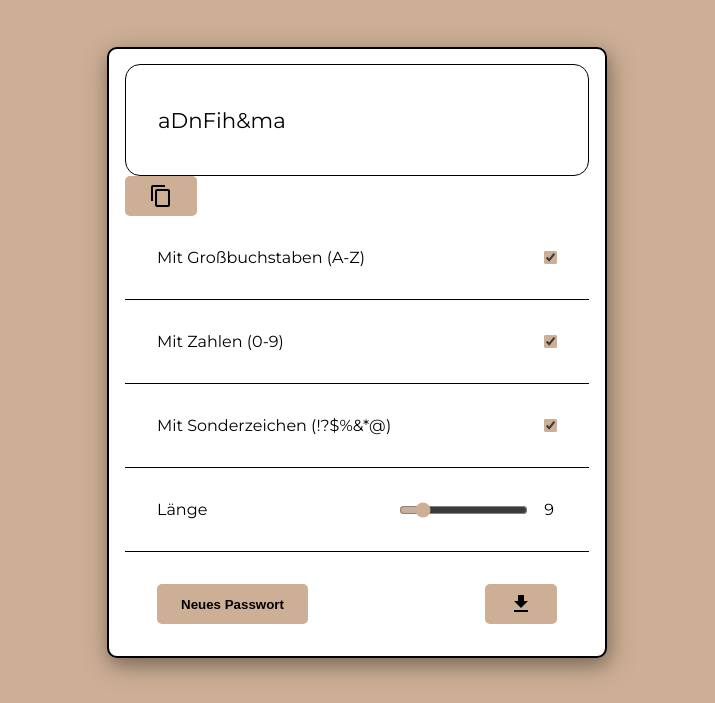
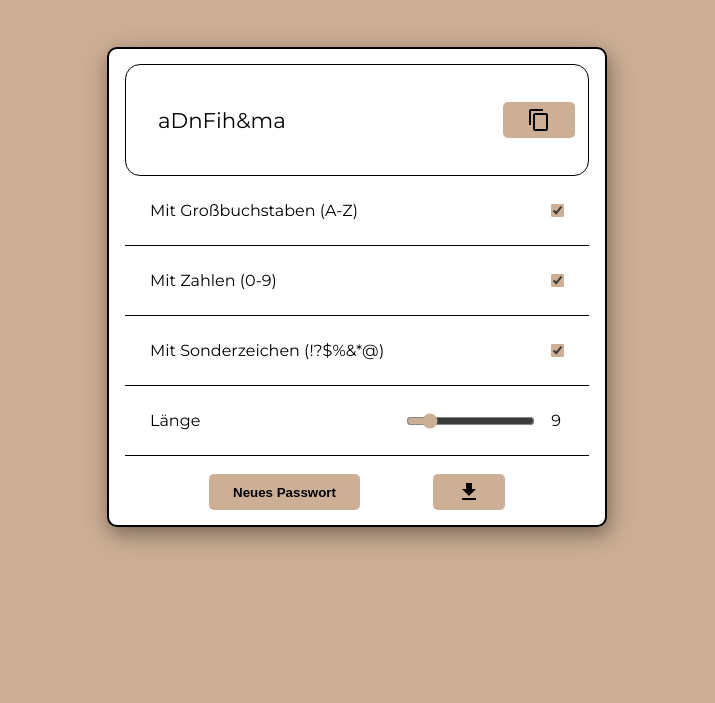
Before and after one commit to MareikeHa/haffelder_mareike_passwortgenerator, a website with bundled scripts: page index.html in a window 1280 px wide. Shown: the part 97-800 px from the top of the page, without its empty margins (283-998 px from the left). Built offline with nearby package versions, Linux system fonts and the light colour scheme.

Commit message:
index.html & style.css: Änderung Anordnung Buttons
Ausführung "neuesPasswort" nun bei Klick auf Button

```diff
--- a/index.html
+++ b/index.html
@@ -38,18 +38,16 @@
                 Länge
                 <span class="container_input-range">
                     <input class="input-range" type="range" data-length min="4" max="40" value="9"
-                        oninput="this.nextElementSibling.value = this.value" />         <!-- Slider für Länge des Passworts (value=Startwert) -->
-                    <output> <span class="span-current-length" data-current-length>9</span></output>       <!-- Zahl am Slider -->
+                        oninput="this.nextElementSibling.value = this.value" />    <!-- Slider für Länge des Passworts (value=Startwert) -->
+                    <output> <span class="span-current-length" data-current-length>9</span></output>   <!-- Zahl am Slider -->
                 </span>
             </label>
-            <label for="newPassword">
             <button id="newPassword" newPassword>
                 Neues Passwort
             </button>
-                <button downloadPassword>
+            <button id="downloadPassword" >
                 <i class="material-icons">file_download</i> <!-- Icon -->
             </button>
-            </label>
         </form>
     </main>
 </body>
--- a/style.css
+++ b/style.css
@@ -26,7 +26,7 @@ main {
     border: 2px solid rgb(0, 0, 0);
     border-radius: 10px;
     box-shadow: 2px 7px 30px rgba(0, 0, 0, 0.25),
-                2px 7px 15px rgba(0, 0, 0, 0.22);
+        2px 7px 15px rgba(0, 0, 0, 0.22);
     margin: 0 auto;
     padding: 0 1em;
     position: relative;
@@ -68,6 +68,7 @@ label {
     display: flex;
     justify-content: space-between;
     border-bottom: 1px solid black;
+    padding: 25px;
 }
 
 label:last-child {
@@ -86,9 +87,11 @@ label:last-child {
     align-items: center;
     gap: 1rem;
 }
+
 output {
     width: 0.8rem;
 }
+
 button {
     display: flex;
     justify-content: center;
@@ -99,16 +102,28 @@ button {
     border-radius: 5px;
     padding: 0.5rem 1.5rem;
     font-weight: 600;
+    height: 36px;
 }
 
-#saveclipboard {
+#copyClipboard {
     position: absolute;
     top: 53px;
     right: 30px;
 }
 
+#newPassword {
+    position: absolute;
+    top: 425px;
+    left: 100px;
+}
+
+#downloadPassword {
+    position: absolute;
+    top: 425px;
+    right: 100px;
+}
+
 button:hover {
-
     cursor: pointer;
     opacity: 0.7;
 }
```
Lines whose indentation alone changed are shown as unchanged.
